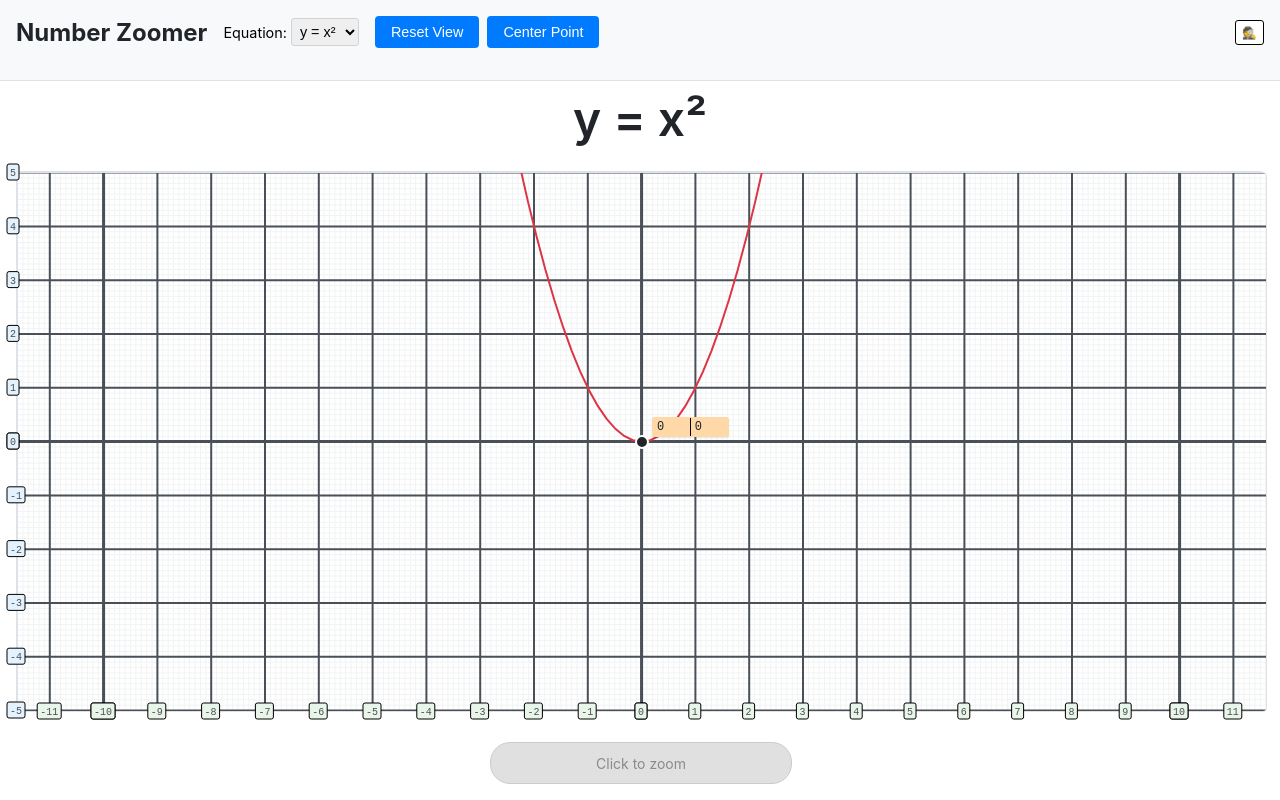
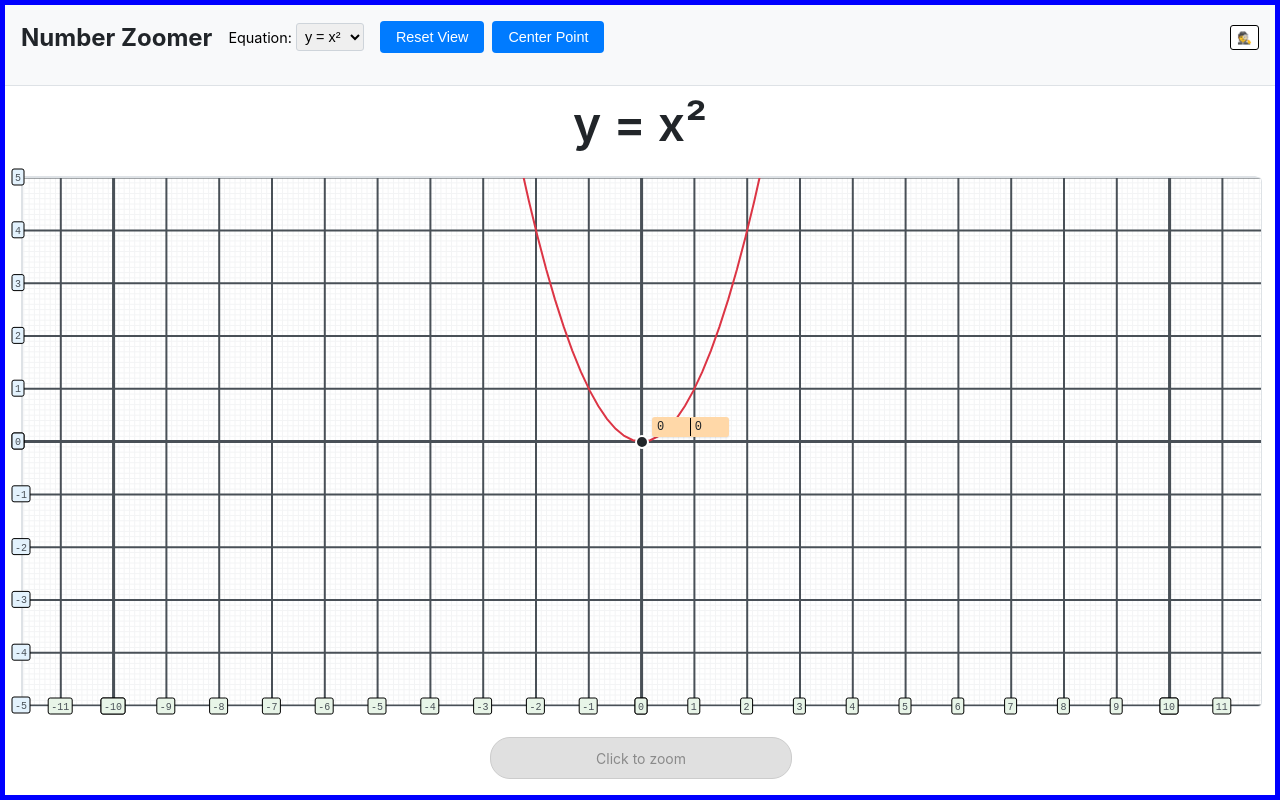
Before and after one commit to pdorrell/number-zoomer, a React app: page / in a window 1280 px wide. Built offline with nearby package versions, Linux system fonts and the light colour scheme.

Commit message:
showing div.app border to debug "safe areas" on ios

```diff
--- a/src/styles.scss
+++ b/src/styles.scss
@@ -6,7 +6,7 @@
   padding-left: env(safe-area-inset-left);
   height: 100vh;
   width: 100vw;
-  box-sizing: border-box;
+  padding: 0;
 }
 
 .app {
@@ -14,6 +14,10 @@
   flex-direction: column;
   height: 100%;
   width: 100%;
+  box-sizing: border-box;
+  border: 5px solid blue;
+  margin: 0px;
+  padding: 0;
 }
 
 .controls {
```
